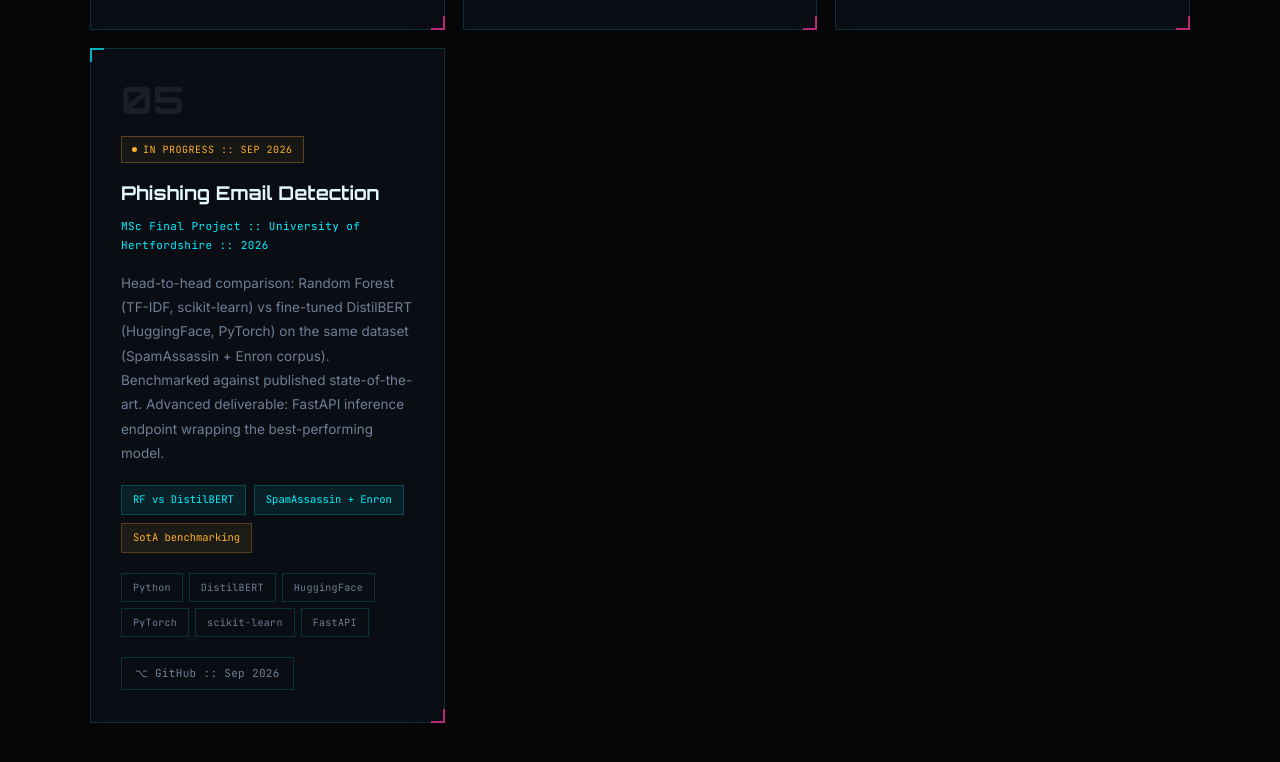
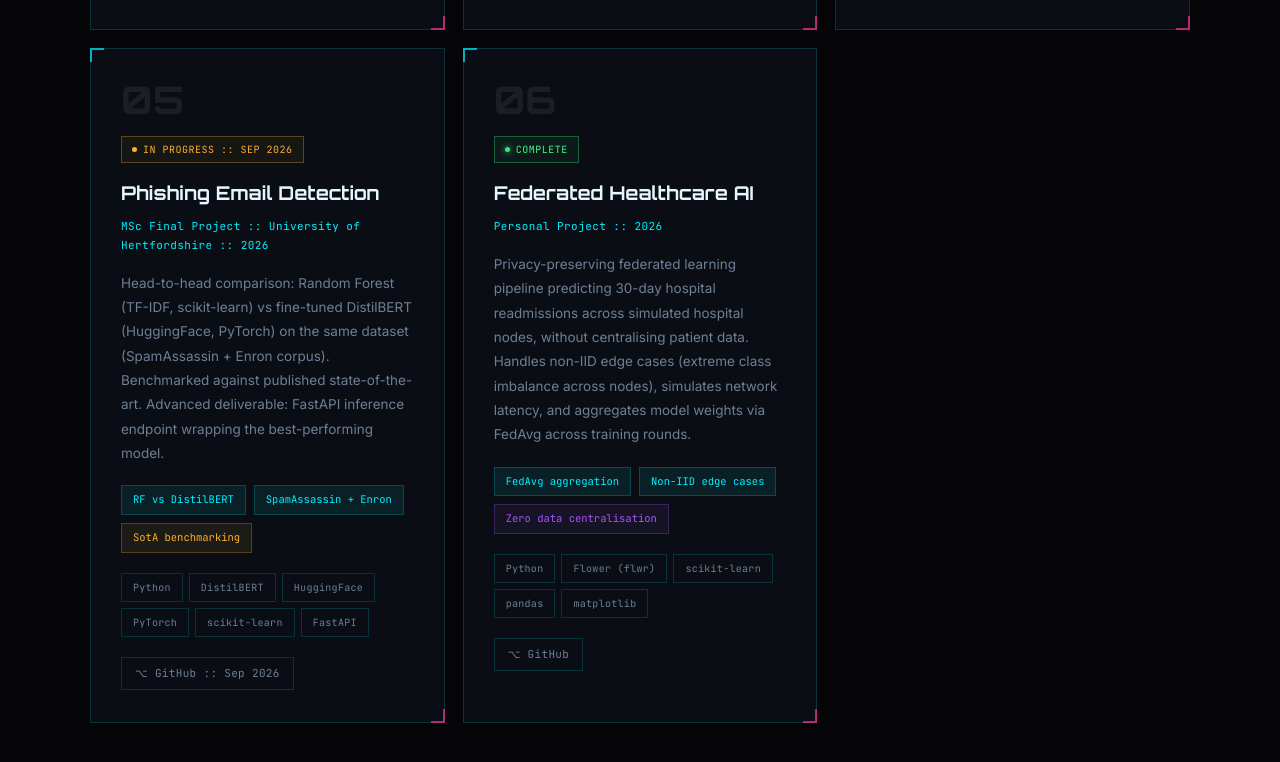
Before and after one commit to vishnu0529/vishnu0529.github.io, a plain HTML site: page index.html in a window 1280 px wide. Shown: the part 4476-5238 px from the top of the page. Drawn offline with Linux system fonts and the light colour scheme.

Commit message:
Add Federated Healthcare AI project

```diff
--- a/index.html
+++ b/index.html
@@ -594,6 +594,26 @@ Available <strong>full-time from October 2026</strong> on a UK Graduate Visa.
 </div>
 </div>
 
+<div class="proj-card">
+<div class="proj-num">06</div>
+<span class="proj-status s-live"><span class="pdot"></span>COMPLETE</span>
+<div class="proj-name">Federated Healthcare AI</div>
+<div class="proj-org">Personal Project :: 2026</div>
+<p class="proj-desc">Privacy-preserving federated learning pipeline predicting 30-day hospital readmissions across simulated hospital nodes, without centralising patient data. Handles non-IID edge cases (extreme class imbalance across nodes), simulates network latency, and aggregates model weights via FedAvg across training rounds.</p>
+<div class="proj-metrics">
+<span class="metric">FedAvg aggregation</span>
+<span class="metric">Non-IID edge cases</span>
+<span class="metric blue">Zero data centralisation</span>
+</div>
+<div class="proj-stack">
+<span class="tag">Python</span><span class="tag">Flower (flwr)</span><span class="tag">scikit-learn</span>
+<span class="tag">pandas</span><span class="tag">matplotlib</span>
+</div>
+<div class="proj-links">
+<a href="https://github.com/vishnu0529/Federated_Project" target="_blank" class="proj-link">⌥ GitHub</a>
+</div>
+</div>
+
 </div>
 </div>
 </section>
```
